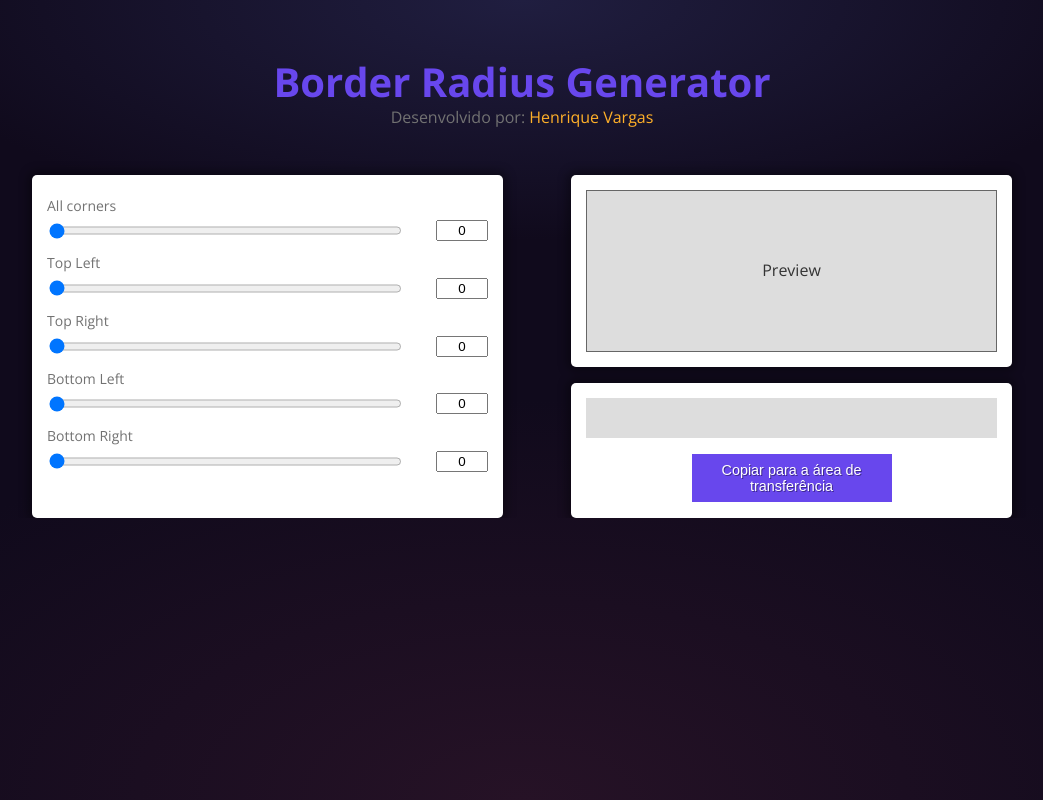
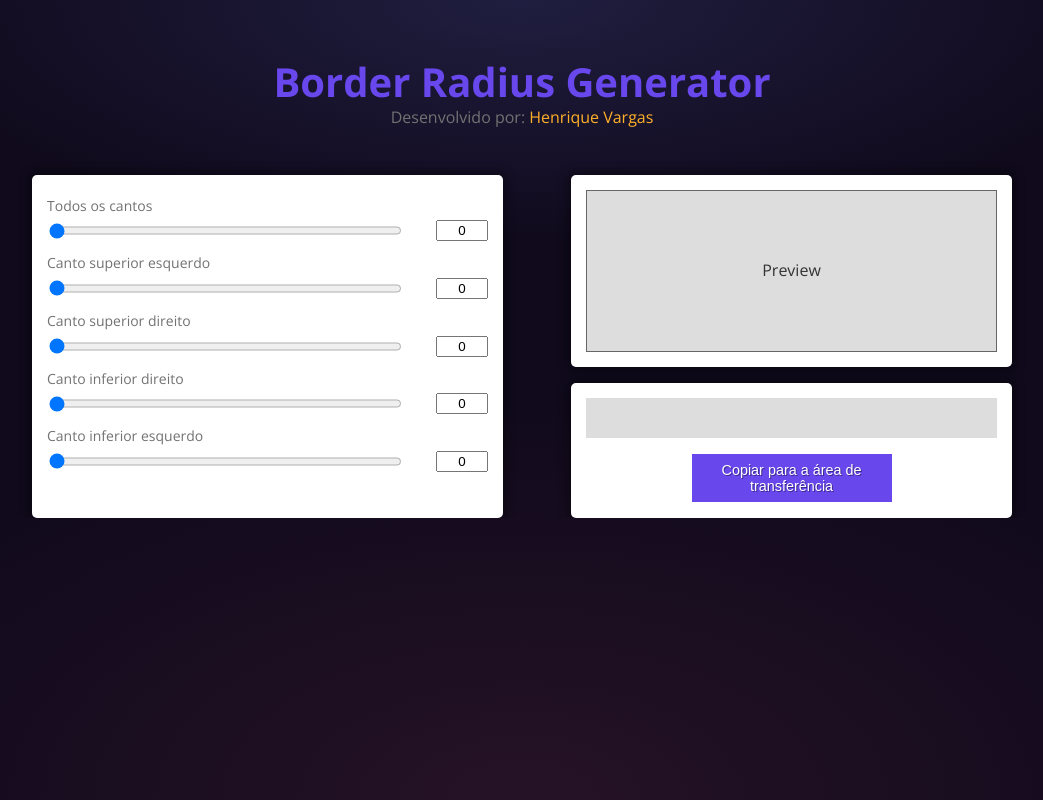
Before and after one commit to henriquehdv93/borderradiusgenerator, a Nuxt app: page / in a window 1280 px wide. Shown: the whole page, without its empty margins (118-1161 px from the left). Built offline with nearby package versions, Linux system fonts and the light colour scheme.

Commit message:
translated for portuguese labels of values

```diff
--- a/components/SetValues.vue
+++ b/components/SetValues.vue
@@ -1,38 +1,38 @@
 <template>
   <section>
         <div class="rangeGroup">
-          <label for="allCorners">All corners</label>
+          <label for="allCorners">Todos os cantos</label>
           <div>
             <input type="range" id="allCorners" name="allCorners" v-model="allCorners" @change="updateAllCorners" @mousedown="updateAllCorners">
             <input type="text" id="allCornersValue" name="allCornersValue" v-model="allCorners" @input="updateAllCorners">
           </div>
         </div>
         <div class="rangeGroup">
-          <label for="topLeft">Top Left</label>
+          <label for="topLeft">Canto superior esquerdo</label>
           <div>
             <input type="range" id="topLeft" name="topLeft" v-model="topLeft" @change="updateTopLeft" @mousedown="updateTopLeft">
             <input type="text" id="topLeftValue" name="topLeftValue" v-model="topLeft" @input="updateTopLeft">
           </div>
         </div>
         <div class="rangeGroup">
-          <label for="topRight">Top Right</label>
+          <label for="topRight">Canto superior direito</label>
           <div>
             <input type="range" id="topRight" name="topRight" v-model="topRight" @change="updateTopRight" @mousedown="updateTopRight">
             <input type="text" id="topRightValue" name="topRightValue" v-model="topRight" @input="updateTopRight">
           </div>
         </div>
         <div class="rangeGroup">
-          <label for="bottomLeft">Bottom Left</label>
+          <label for="bottomRight">Canto inferior direito</label>
+          <div>
+            <input type="range" id="bottomRight" name="bottomRight" v-model="bottomRight" @change="updateBottomRight" @mousedown="updateBottomRight">
+            <input type="text" id="bottomRightValue" name="bottomRightValue" v-model="bottomRight" @change="updateBottomRight">
+          </div>
+        </div>
+        <div class="rangeGroup">
+          <label for="bottomLeft">Canto inferior esquerdo</label>
           <div>
             <input type="range" id="bottomLeft" name="bottomLeft" v-model="bottomLeft" @change="updateBottomLeft" @mousedown="updateBottomLeft">
             <input type="text" id="bottomLeftValue" name="bottomLeftValue" v-model="bottomLeft" @input="updateBottomLeft">
-          </div>
-        </div>
-        <div class="rangeGroup">
-          <label for="bottomRight">Bottom Right</label>
-          <div>
-            <input type="range" id="bottomRight" name="bottomRight" v-model="bottomRight" @change="updateBottomRight" @mousedown="updateBottomRight">
-            <input type="text" id="bottomRightValue" name="bottomRightValue" v-model="bottomRight" @change="updateBottomRight">
           </div>
         </div>
       </section>
```
